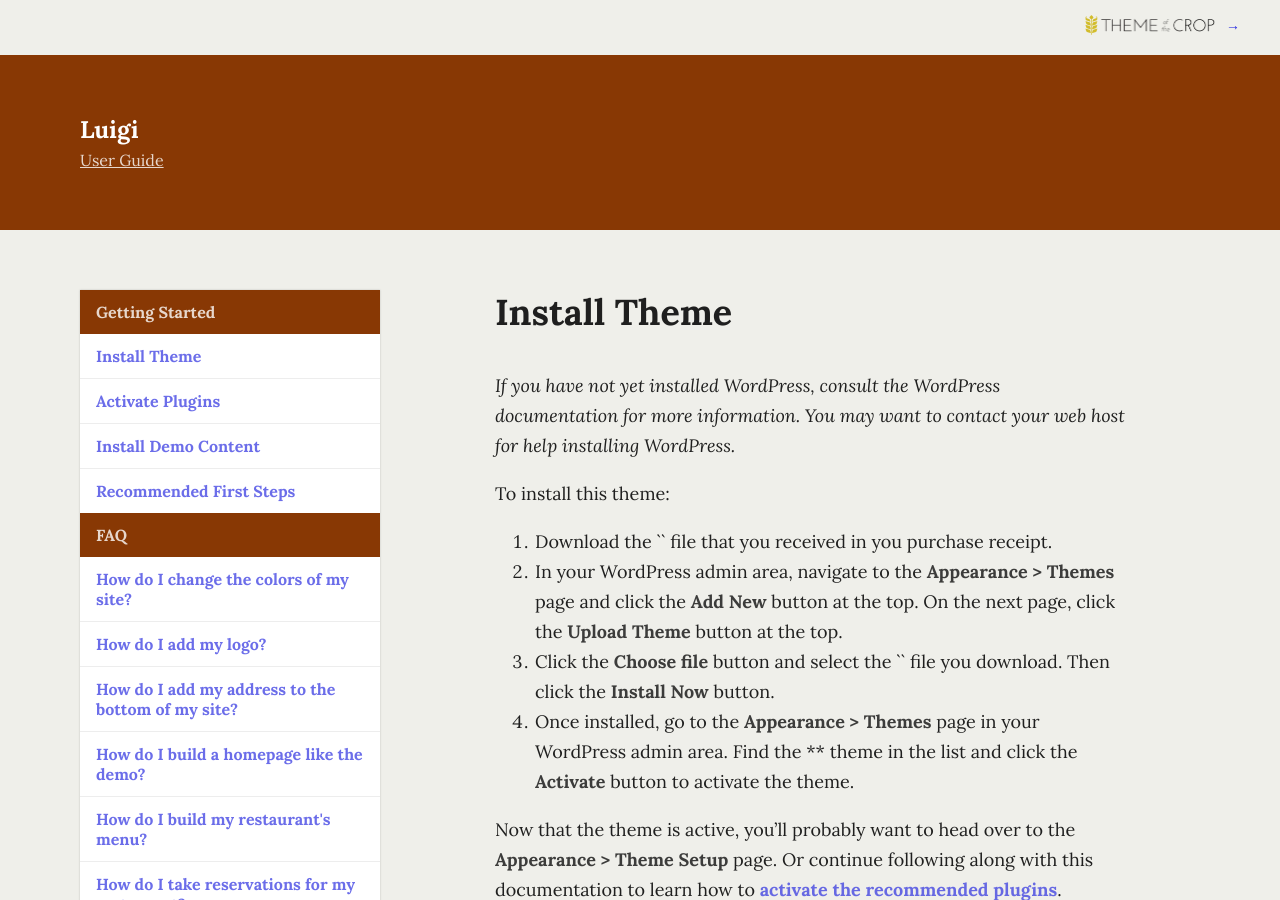
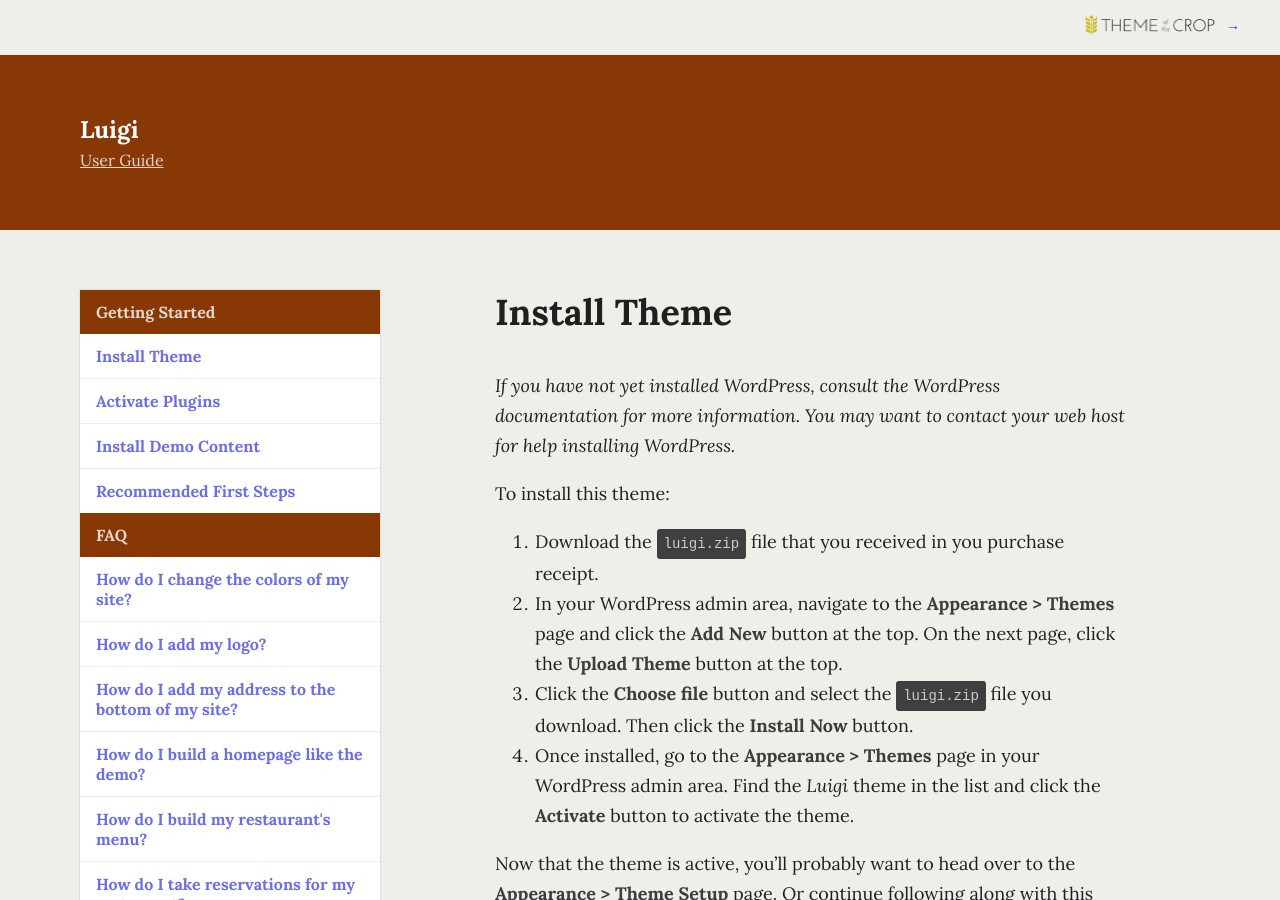
Before and after one commit to NateWr/docs-themeofthecrop, a Jekyll site: the page built from themes/luigi/user/getting-started/install.md, in a window 1280 px wide and 900 px high. Built offline with Jekyll 4.4.1, drawn with Linux system fonts in a browser that asks for light colours.

Commit message:
Add missing details to luigi install guide

```diff
--- a/themes/luigi/user/getting-started/install.md
+++ b/themes/luigi/user/getting-started/install.md
@@ -4,4 +4,6 @@ slug: luigi
 menu: user
 title: Install Theme
 content_include: theme/user/getting-started/install.md
+theme_file: luigi.zip
+theme_title: Luigi
 ---
```
